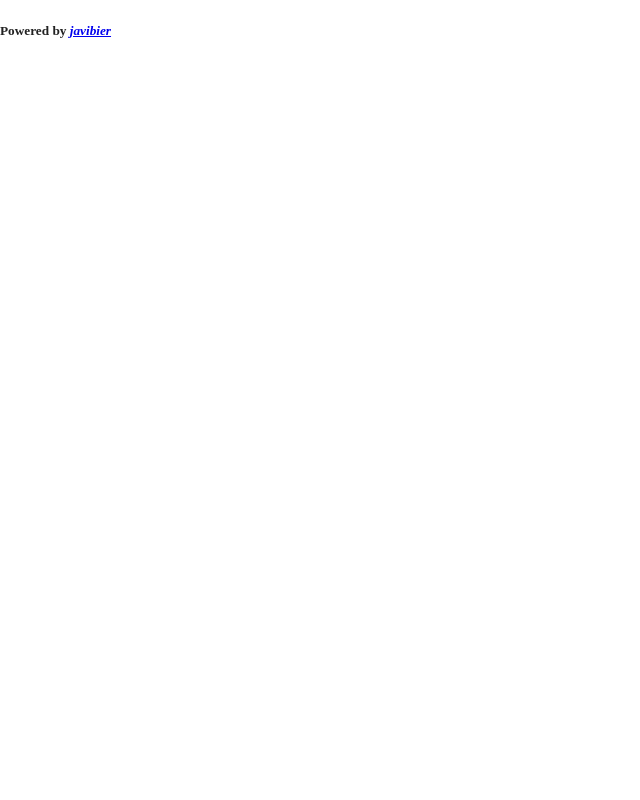
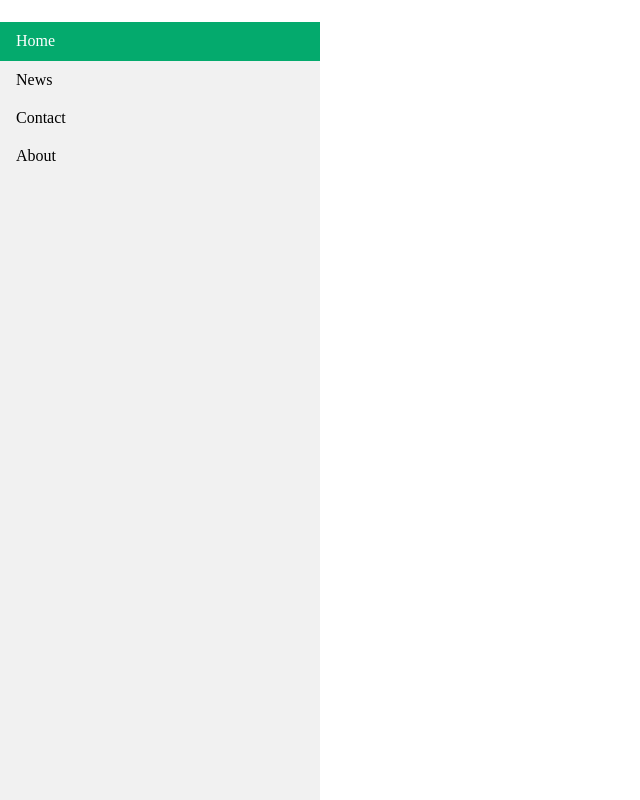
Before and after one commit to javibier/jefinservv4, a plain HTML site: page index.html in a window 1280 px wide. Shown: the whole page, without its empty margins (0-640 px from the left). Drawn offline with nearby package versions, Linux system fonts and the light colour scheme; grey boxes are pictures that could not be loaded.

Commit message:
add side nav

```diff
--- a/css/main.css
+++ b/css/main.css
@@ -27,19 +27,7 @@ body, main, section {
     font: inherit;
   }
 
-  .parallax {
-  /* The image used */
-    background-image: url('../img/82.jpg');
 
-  /* Full height */
-    height: 100%;
-
-  /* Create the parallax scrolling effect */
-    background-attachment: fixed;
-    background-position: center;
-    background-repeat: no-repeat;
-    background-size: cover;
-    }
 
 /*
  * Remove text-shadow in selection highlight:
@@ -122,8 +110,47 @@ textarea {
    Author's custom styles
    ========================================================================== */
 
+  .parallax {
+  /* The image used */
+    background-image: url('../img/82.jpg');
 
+  /* Full height */
+    height: 100%;
 
+  /* Create the parallax scrolling effect */
+    background-attachment: fixed;
+    background-position: center;
+    background-repeat: no-repeat;
+    background-size: cover;
+    }
+
+  ul {
+  list-style-type: none;
+  margin: 0;
+  padding: 0;
+  width: 25%;
+  background-color: #f1f1f1;
+  position: fixed;
+  height: 100%;
+  overflow: auto;
+}
+
+li a {
+  display: block;
+  color: #000;
+  padding: 8px 16px;
+  text-decoration: none;
+}
+
+li a.active {
+  background-color: #04AA6D;
+  color: white;
+}
+
+li a:hover:not(.active) {
+  background-color: #555;
+  color: white;
+}
 
 /* ==========================================================================
    Helper classes
--- a/index.html
+++ b/index.html
@@ -11,9 +11,23 @@
     <body>
 
     	    <header>
+              <div>
 
+
+              </div>
             </header>
+             <ul>
+              <li><a class="active" href="#home">Home</a></li>
+              <li><a href="#news">News</a></li>
+              <li><a href="#contact">Contact</a></li>
+              <li><a href="#about">About</a></li>
+             </ul>
+
+             <div>
+
+             </div>
             <div class="parallax">
+
 
             </div>
             <footer>
```
